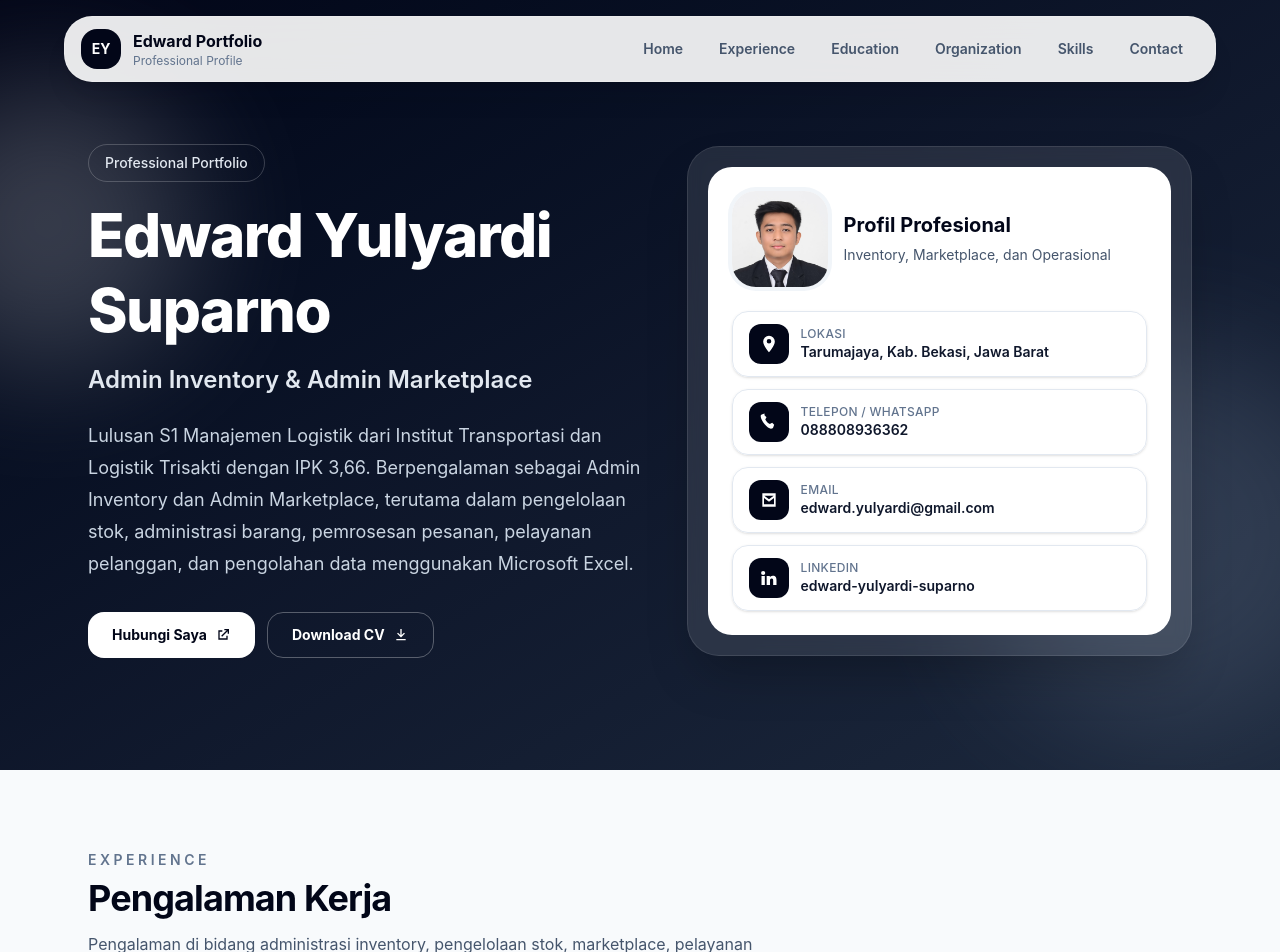
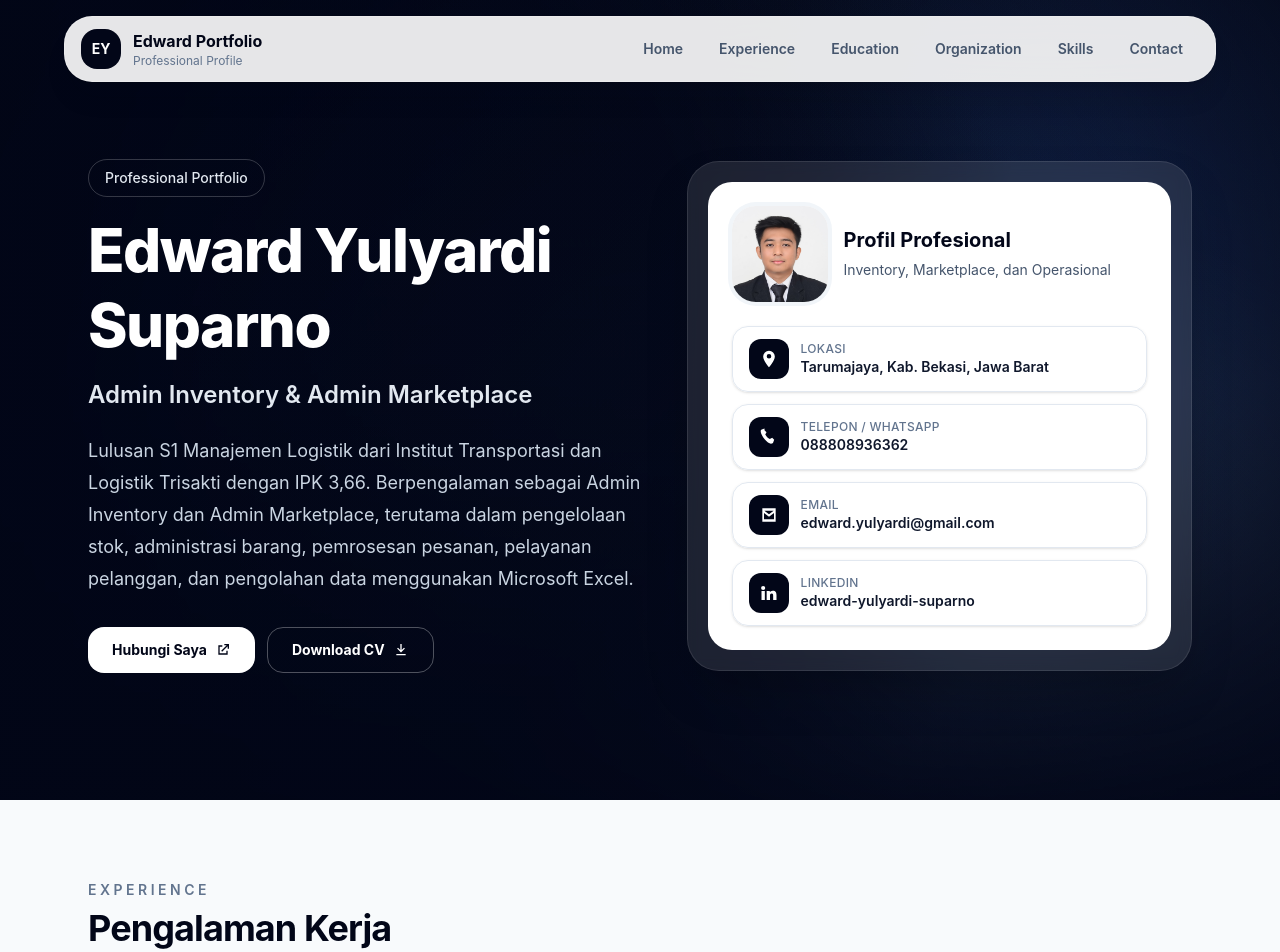
Before and after one commit to eddyryansyah/edu-portfolio, a React (Vite) app: page / in a window 1280 px wide. Shown: the top 952 px of the page. Built offline with nearby package versions, Linux system fonts and the light colour scheme.

Commit message:
style: refine hero background

```diff
--- a/src/App.tsx
+++ b/src/App.tsx
@@ -2,6 +2,7 @@ import { useEffect, useState } from "react";
 import { AnimatePresence, motion } from "framer-motion";
 import { SplashScreen } from "./components/SplashScreen";
 import { Navbar } from "./components/Navbar";
+import { HeroBackground } from "./components/HeroBackground";
 import { BulletList } from "./components/BulletList";
 import { ContactItem } from "./components/ContactItem";
 import { ExperienceCard } from "./components/ExperienceCard";
@@ -43,15 +44,11 @@ export default function App() {
 
       <section
         id="home"
-        className="relative scroll-mt-28 overflow-hidden bg-slate-950 text-white"
+        className="relative flex min-h-[100svh] scroll-mt-28 overflow-hidden bg-slate-950 text-white"
       >
-        <div className="absolute inset-0 bg-gradient-to-br from-slate-950 via-slate-900 to-slate-800" />
-        <div className="absolute inset-0 opacity-20" aria-hidden="true">
-          <div className="absolute -left-24 top-20 h-72 w-72 rounded-full bg-white blur-3xl" />
-          <div className="absolute -right-20 bottom-10 h-96 w-96 rounded-full bg-slate-400 blur-3xl" />
-        </div>
+        <HeroBackground />
 
-        <div className="relative mx-auto grid max-w-6xl grid-cols-1 gap-10 px-4 pb-16 pt-32 sm:px-6 md:grid-cols-[1.05fr_0.95fr] md:items-center md:pb-28 md:pt-36">
+        <div className="relative mx-auto grid w-full max-w-6xl grid-cols-1 gap-10 px-4 pb-16 pt-32 sm:px-6 md:grid-cols-[1.05fr_0.95fr] md:items-center md:pb-28 md:pt-36">
           <motion.div
             initial={{ opacity: 0, y: 24 }}
             animate={{ opacity: 1, y: 0 }}
--- /dev/null
+++ b/src/components/HeroBackground.tsx
@@ -0,0 +1,13 @@
+export function HeroBackground() {
+  return (
+    <div className="hero-background" aria-hidden="true">
+      <div className="hero-background-base" />
+
+      <div className="hero-soft-glow hero-soft-glow-primary" />
+      <div className="hero-soft-glow hero-soft-glow-secondary" />
+
+      <div className="hero-text-shield" />
+      <div className="hero-background-vignette" />
+    </div>
+  );
+}
--- a/src/index.css
+++ b/src/index.css
@@ -3,3 +3,152 @@
 html {
   scroll-behavior: smooth;
 }
+
+.hero-background {
+  position: absolute;
+  inset: 0;
+  overflow: hidden;
+  background: #020617;
+}
+
+.hero-background-base {
+  position: absolute;
+  inset: 0;
+  background:
+    radial-gradient(
+      circle at 88% 28%,
+      rgba(37, 99, 235, 0.24),
+      transparent 32%
+    ),
+    radial-gradient(
+      circle at 82% 78%,
+      rgba(96, 165, 250, 0.12),
+      transparent 34%
+    ),
+    linear-gradient(135deg, #020617 0%, #0f172a 48%, #1e293b 100%);
+}
+
+.hero-soft-glow {
+  position: absolute;
+  border-radius: 9999px;
+  pointer-events: none;
+  mix-blend-mode: screen;
+  will-change: transform, opacity;
+}
+
+.hero-soft-glow-primary {
+  right: -18rem;
+  top: 18%;
+  width: 56rem;
+  height: 56rem;
+  background:
+    radial-gradient(
+      circle at 42% 42%,
+      rgba(96, 165, 250, 0.34),
+      transparent 42%
+    ),
+    radial-gradient(
+      circle at 60% 58%,
+      rgba(226, 232, 240, 0.14),
+      transparent 50%
+    ),
+    radial-gradient(circle at 72% 68%, rgba(30, 64, 175, 0.22), transparent 56%);
+  filter: blur(76px);
+  animation: hero-soft-glow-primary 7s ease-in-out infinite;
+}
+
+.hero-soft-glow-secondary {
+  right: 8%;
+  bottom: -16rem;
+  width: 42rem;
+  height: 34rem;
+  background:
+    radial-gradient(
+      circle at 48% 46%,
+      rgba(59, 130, 246, 0.2),
+      transparent 44%
+    ),
+    radial-gradient(
+      circle at 62% 60%,
+      rgba(148, 163, 184, 0.12),
+      transparent 56%
+    );
+  filter: blur(72px);
+  animation: hero-soft-glow-secondary 8s ease-in-out infinite;
+}
+
+.hero-text-shield {
+  position: absolute;
+  inset: 0;
+  background:
+    radial-gradient(
+      circle at 24% 44%,
+      rgba(2, 6, 23, 0.42),
+      rgba(2, 6, 23, 0.62) 38%,
+      transparent 68%
+    ),
+    linear-gradient(
+      to right,
+      rgba(2, 6, 23, 0.78) 0%,
+      rgba(2, 6, 23, 0.48) 42%,
+      rgba(2, 6, 23, 0.08) 100%
+    );
+}
+
+.hero-background-vignette {
+  position: absolute;
+  inset: 0;
+  background:
+    radial-gradient(
+      circle at center,
+      transparent 0%,
+      rgba(2, 6, 23, 0.16) 58%,
+      rgba(2, 6, 23, 0.72) 100%
+    ),
+    linear-gradient(
+      to bottom,
+      rgba(2, 6, 23, 0.02),
+      rgba(2, 6, 23, 0.18) 48%,
+      rgba(2, 6, 23, 0.86) 100%
+    );
+}
+
+@keyframes hero-soft-glow-primary {
+  0% {
+    transform: translate3d(0, 0, 0) scale(1);
+    opacity: 0.58;
+  }
+
+  50% {
+    transform: translate3d(-3rem, 2rem, 0) scale(1.08);
+    opacity: 0.82;
+  }
+
+  100% {
+    transform: translate3d(0, 0, 0) scale(1);
+    opacity: 0.58;
+  }
+}
+
+@keyframes hero-soft-glow-secondary {
+  0% {
+    transform: translate3d(0, 0, 0) scale(1);
+    opacity: 0.38;
+  }
+
+  50% {
+    transform: translate3d(-2rem, -2rem, 0) scale(1.08);
+    opacity: 0.58;
+  }
+
+  100% {
+    transform: translate3d(0, 0, 0) scale(1);
+    opacity: 0.38;
+  }
+}
+
+@media (prefers-reduced-motion: reduce) {
+  .hero-soft-glow {
+    animation: none;
+  }
+}
```
